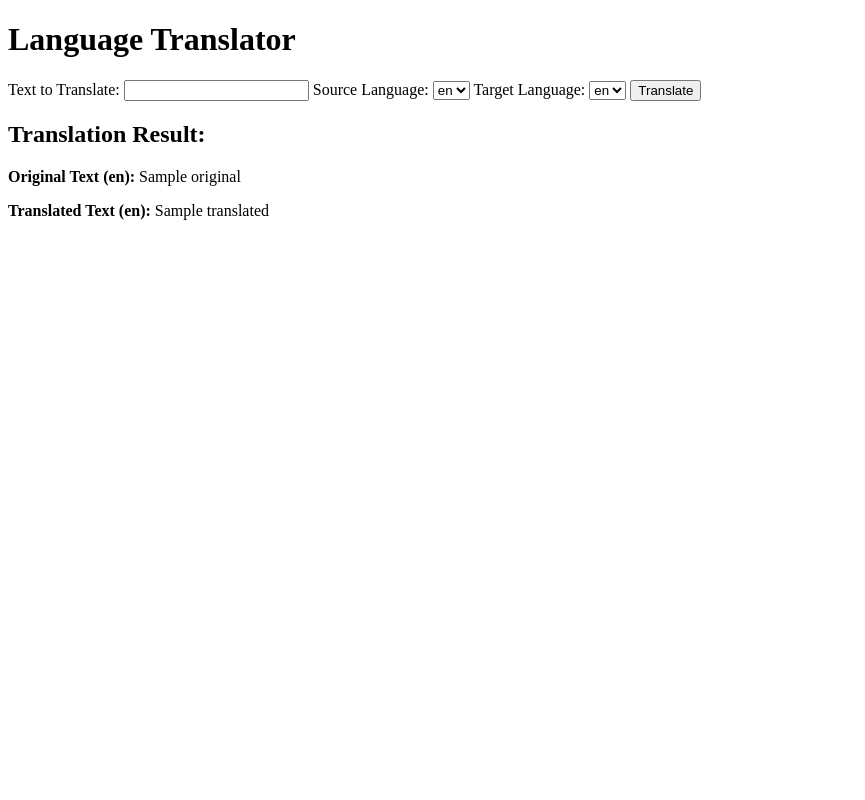
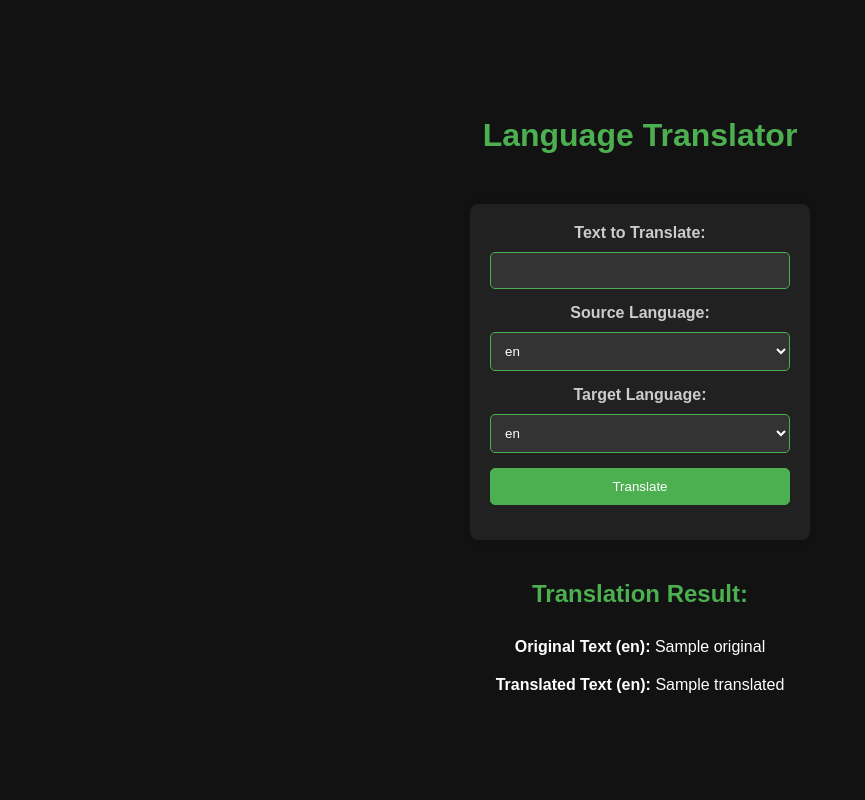
Before and after one commit to MrManana1/Mini-Projects, a Flask app: template Translator/templates/index.html in a window 1280 px wide. Shown: the whole page, without its empty margins (0-865 px from the left). Run offline with Flask 3, Linux system fonts and the light colour scheme; the template is opened without the code that fills it: most values are stand-ins (such as "Sample title", 1, 10 or a date in 2020).

Commit message:
Update index.html

```diff
--- a/Translator/templates/index.html
+++ b/Translator/templates/index.html
@@ -5,6 +5,107 @@
     <meta http-equiv="X-UA-Compatible" content="IE=edge">
     <meta name="viewport" content="width=device-width, initial-scale=1.0">
     <title>Language Translator</title>
+    <style>
+        body {
+            font-family: 'Arial', sans-serif;
+            background-color: #121212;
+            color: #fff;
+            margin: 0;
+            padding: 0;
+            display: flex;
+            flex-direction: column;
+            align-items: center;
+            justify-content: center;
+            height: 100vh;
+            animation: fadeIn 1s ease-in-out;
+        }
+
+        @keyframes fadeIn {
+            from {
+                opacity: 0;
+            }
+            to {
+                opacity: 1;
+            }
+        }
+
+        h1 {
+            color: #4caf50;
+            margin-bottom: 30px;
+        }
+
+        form {
+            background-color: #212121;
+            border-radius: 8px;
+            padding: 20px;
+            box-shadow: 0 0 10px rgba(0, 0, 0, 0.1);
+            width: 300px;
+            margin: 20px;
+            text-align: center;
+            animation: slideIn 1s ease-in-out;
+        }
+
+        @keyframes slideIn {
+            from {
+                transform: translateY(-20px);
+                opacity: 0;
+            }
+            to {
+                transform: translateY(0);
+                opacity: 1;
+            }
+        }
+
+        label {
+            display: block;
+            margin-bottom: 10px;
+            font-weight: bold;
+            color: #ccc;
+        }
+
+        input, select, button {
+            width: 100%;
+            padding: 10px;
+            margin-bottom: 15px;
+            box-sizing: border-box;
+            border: 1px solid #4caf50;
+            border-radius: 5px;
+            color: #fff;
+            background-color: #333;
+            transition: border-color 0.3s ease-in-out, background-color 0.3s ease-in-out, color 0.3s ease-in-out;
+        }
+
+        input:focus, select:focus {
+            border-color: #66bb6a;
+            background-color: #444;
+            color: #eee;
+        }
+
+        button {
+            background-color: #4caf50;
+            color: #fff;
+            cursor: pointer;
+            transition: background-color 0.3s ease-in-out;
+        }
+
+        button:hover {
+            background-color: #45a049;
+        }
+
+        h2 {
+            color: #4caf50;
+            margin-top: 20px;
+        }
+
+        p {
+            margin: 10px 0;
+        }
+
+        .error {
+            color: #e53935;
+            margin-top: 10px;
+        }
+    </style>
 </head>
 <body>
     <h1>Language Translator</h1>
@@ -37,7 +138,7 @@
     {% endif %}
 
     {% if error %}
-        <p style="color: red;">{{ error }}</p>
+        <p class="error">{{ error }}</p>
     {% endif %}
 </body>
 </html>
```
